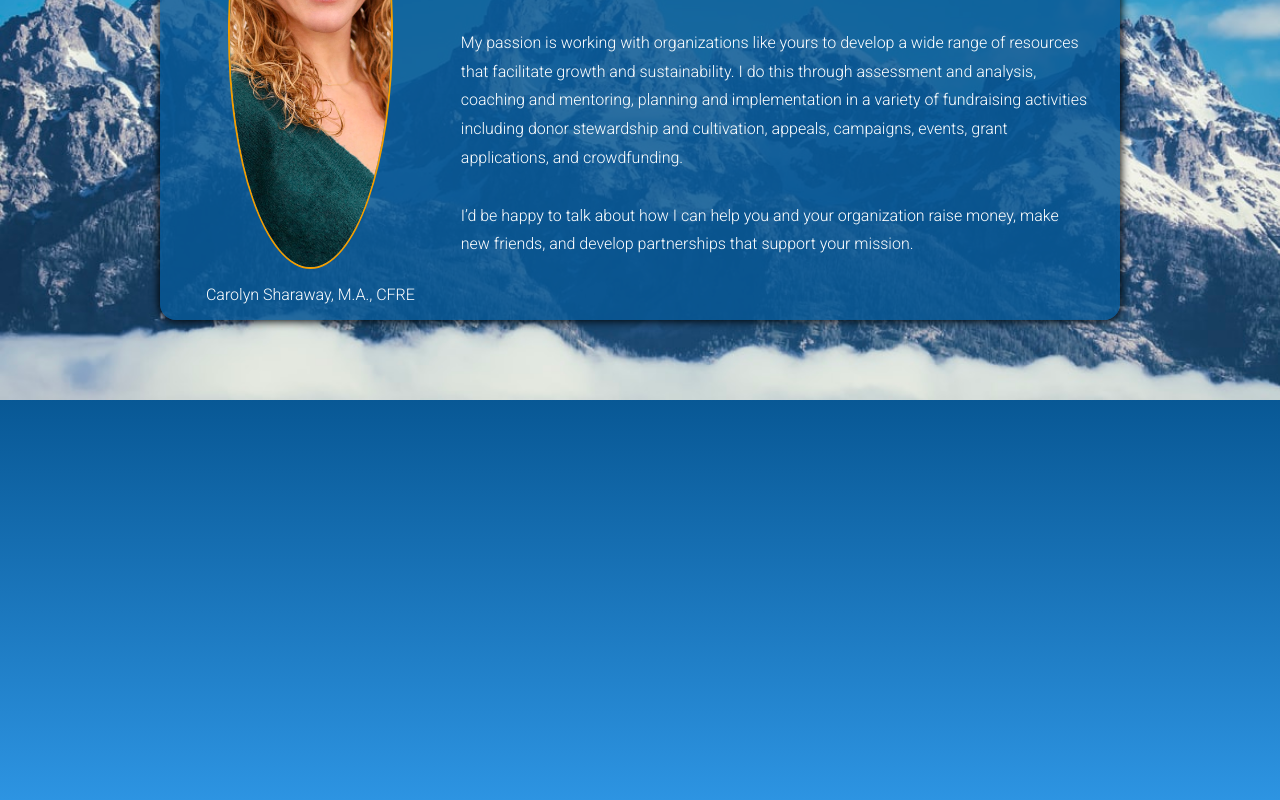
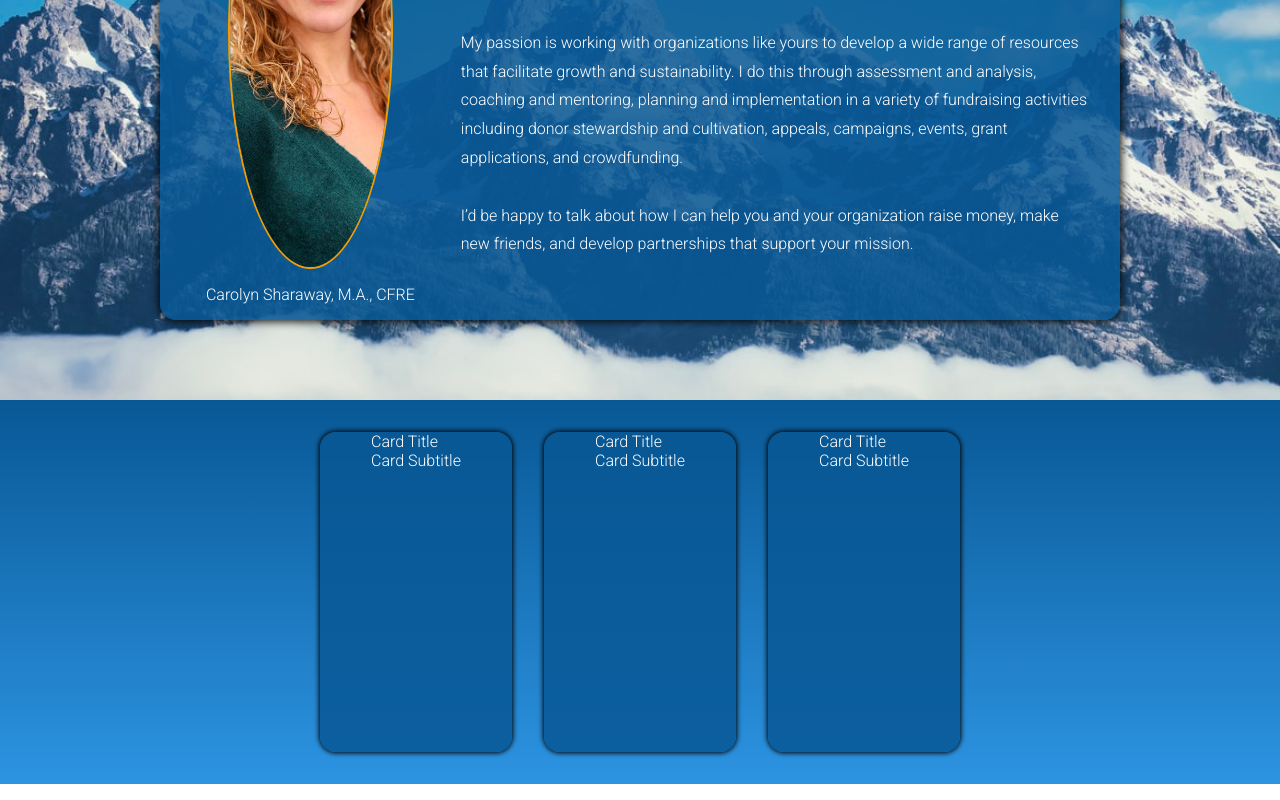
Before and after one commit to carnoldcoding/carolyn-site, a React (Create React App) app: page / in a window 1280 px wide. Shown: the part 962-1762 px from the top of the page. Built offline with nearby package versions, Linux system fonts and the light colour scheme.

Commit message:
Card layout done

```diff
--- a/src/components/CardSection/Card/CardStyles.js
+++ b/src/components/CardSection/Card/CardStyles.js
@@ -0,0 +1,39 @@
+import styled from 'styled-components'
+
+export const CardContainer = styled.div`
+    display: flex;
+    justify-content: center;
+
+    height: 40vh;
+    width: 15vw;
+    color: white;
+
+    background: var(--tblue);
+
+    border-radius: 1rem;
+    box-shadow: 0 0 5px 1px black;
+
+    @media screen and (max-width: 800px){
+        width: 80vw;
+        height: 50vh;
+    }
+
+    transition: all .2s ease;
+    :hover{
+        cursor: pointer;
+        box-shadow: 0 0 10px 1px black;
+        transform: scale(1.02);
+    }
+`
+
+export const CardWrapper = styled.div`
+
+`
+
+export const CardTitle = styled.div`
+
+`
+
+export const CardSubtitle = styled.div`
+
+`
--- a/src/components/CardSection/Card/index.js
+++ b/src/components/CardSection/Card/index.js
@@ -1,8 +1,27 @@
 import React from 'react'
+import {
+    CardContainer,
+    CardWrapper,
+    CardTitle,
+    CardSubtitle
+} from './CardStyles'
+import {useState} from 'react';
 
-const Card = () => {
+const Card = ({title, subtitle}) => {
+    const [active, setActive] = useState(false);
+    const toggle = () =>{setActive(!active); console.log("Working")}
   return (
     <>
+    <CardContainer>
+        <CardWrapper onClick={toggle}>
+            <CardTitle>
+                {title}
+            </CardTitle>
+            <CardSubtitle>
+                {subtitle}
+            </CardSubtitle>
+        </CardWrapper>
+    </CardContainer>
     </>
   )
 }
--- a/src/components/CardSection/CardSectionStyles.js
+++ b/src/components/CardSection/CardSectionStyles.js
@@ -4,15 +4,16 @@ export const Container = styled.div`
     display: flex;
     justify-content: center;
 
-    height: 50vh;
     background: linear-gradient(var(--blue), var(--lightblue));
+`
+
+export const CardsWrapper = styled.div`
+    display: flex;
+    gap: 2rem;
+    margin: 2rem 0;
 
     @media screen and (max-width: 800px){
         flex-direction: column;
         align-items: center;
     }
 `
-
-export const CardsWrapper = styled.div`
-
-`
--- /dev/null
+++ b/src/components/CardSection/data.js
@@ -0,0 +1,4 @@
+export const card1 = {
+    title: "Card Title",
+    subtitle: "Card Subtitle"
+}
--- a/src/components/CardSection/index.js
+++ b/src/components/CardSection/index.js
@@ -3,15 +3,17 @@ import {
     Container,
     CardsWrapper
 } from  './CardSectionStyles'
-
 import Card from './Card'
+import { card1 } from './data'
 
 const CardSection = () => {
   return (
     <>
     <Container>
         <CardsWrapper>
-          <Card />
+          <Card {...card1}/>
+          <Card {...card1}/>
+          <Card {...card1}/>
         </CardsWrapper>
     </Container>
     </>
```
